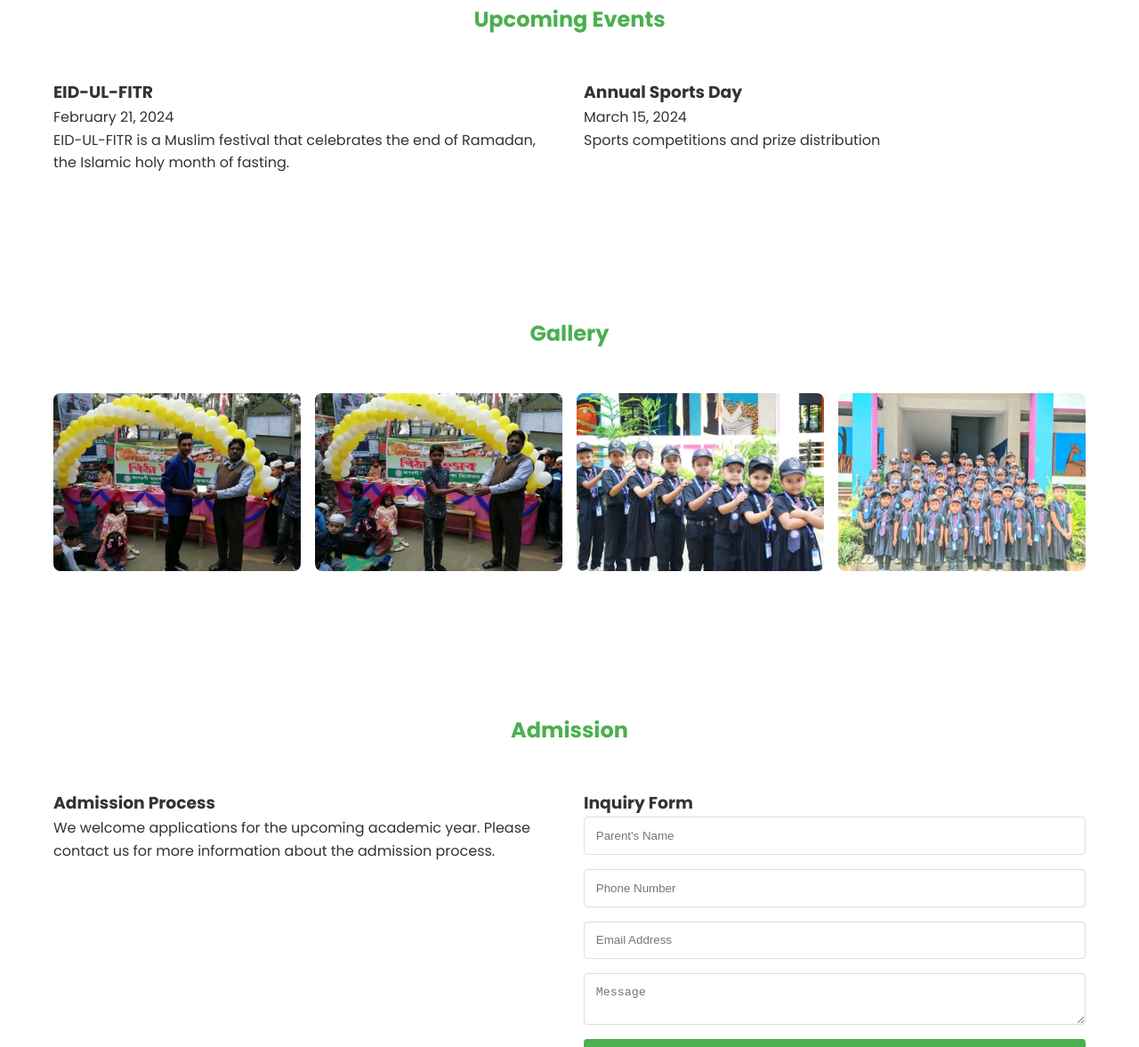
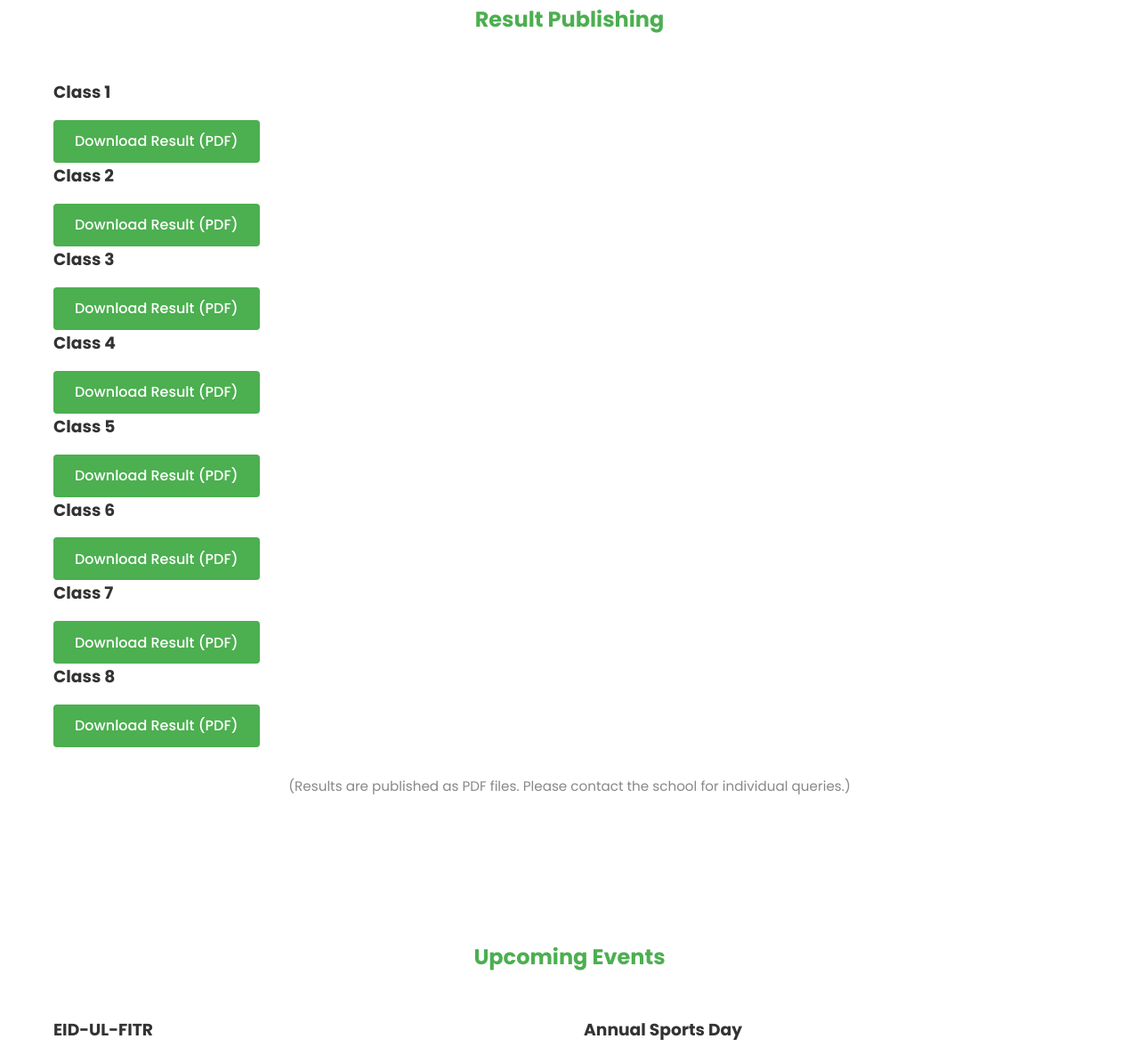
Before and after one commit to jihadulstart/Jagoronischool, a plain HTML site: page index.html in a window 1280 px wide. Shown: the part 4164-5341 px from the top of the page at 89% size. Drawn offline with Linux system fonts and the light colour scheme.

Commit message:
Update index.html

```diff
--- a/index.html
+++ b/index.html
@@ -198,6 +198,50 @@
     </div>
   </section>
 
+  <!-- Result Publishing Section -->
+<section id="result-publish" class="result-publish">
+  <div class="container">
+    <h2>Result Publishing</h2>
+    <div class="result-list">
+      <div class="result-item">
+        <h3>Class 1</h3>
+        <a href="test.pdf" class="download-btn" download>Download Result (PDF)</a>
+      </div>
+      <div class="result-item">
+        <h3>Class 2</h3>
+        <a href="test.pdf" class="download-btn" download>Download Result (PDF)</a>
+      </div>
+      <div class="result-item">
+        <h3>Class 3</h3>
+        <a href="test.pdf" class="download-btn" download>Download Result (PDF)</a>
+      </div>
+      <div class="result-item">
+        <h3>Class 4</h3>
+        <a href="test.pdf" class="download-btn" download>Download Result (PDF)</a>
+      </div>
+      <div class="result-item">
+        <h3>Class 5</h3>
+        <a href="test.pdf" class="download-btn" download>Download Result (PDF)</a>
+      </div>
+      <div class="result-item">
+        <h3>Class 6</h3>
+        <a href="test.pdf" class="download-btn" download>Download Result (PDF)</a>
+      </div>
+      <div class="result-item">
+        <h3>Class 7</h3>
+        <a href="test.pdf" class="download-btn" download>Download Result (PDF)</a>
+      </div>
+      <div class="result-item">
+        <h3>Class 8</h3>
+        <a href="test.pdf" class="download-btn" download>Download Result (PDF)</a>
+      </div>
+    </div>
+    <p style="font-size: 0.95rem; color: #888; text-align:center; margin-top:2rem;">
+      (Results are published as PDF files. Please contact the school for individual queries.)
+    </p>
+  </div>
+</section>
+
   <!-- Events Section -->
   <section id="events" class="events">
     <div class="container">
```
